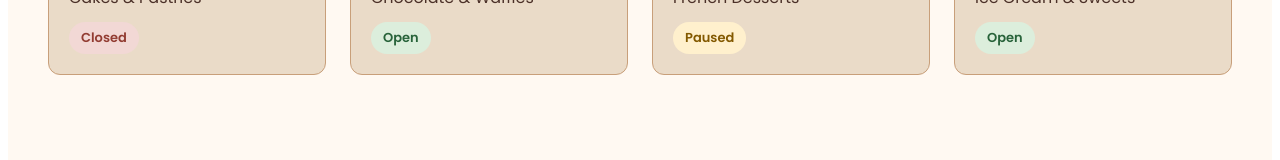
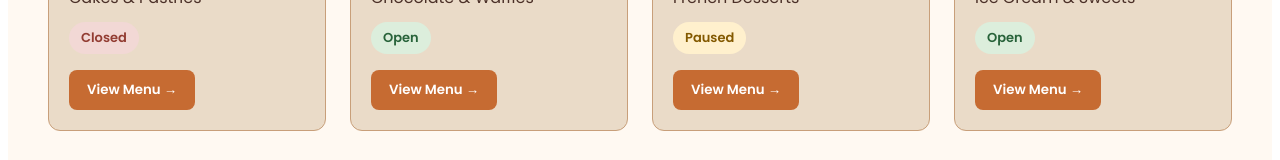
Before and after one commit to sharkie1704/SOEN-Rangers_HM, a React (Vite) app: page / in a window 1280 px wide. Shown: the part 472-632 px from the top of the page. Built offline with nearby package versions, Linux system fonts and the light colour scheme.

Commit message:
feat(ui): connect restaurant selection to menu page

```diff
--- a/src/ui/App.tsx
+++ b/src/ui/App.tsx
@@ -1,7 +1,26 @@
 // routes
 
+import { useState } from "react";
 import RestaurantListPage from "./ord/RestaurantListPage";
+import RestaurantMenuPage from "./ord/RestaurantMenuPage";
 
 export default function App() {
-  return <RestaurantListPage />;
+
+  const [selectedRestaurantId, setSelectedRestaurantId] =
+    useState<number | null>(null);
+
+  //navigate to the selected menu page
+  if (selectedRestaurantId !== null) {
+  return (
+    <RestaurantMenuPage
+      restaurantId={selectedRestaurantId}
+      onBack={() => setSelectedRestaurantId(null)}
+    />
+  );
 }
+  return (
+      <RestaurantListPage
+        onSelectRestaurant={setSelectedRestaurantId}
+      />
+    );
+}
--- a/src/ui/ord/RestaurantCard.tsx
+++ b/src/ui/ord/RestaurantCard.tsx
@@ -4,11 +4,13 @@ type RestaurantCardData = {
   category: string;
   image: string;
   status: "open" | "paused" | "closed";
+  onViewMenu: () => void;
 };
 
-export default function RestaurantCard({ name, category,status,image,
+export default function RestaurantCard({ name, category,status,image,onViewMenu
 }: RestaurantCardData) {
   return (
+
     <article
       style={{
         backgroundColor: "#EADBC8",
@@ -17,6 +19,8 @@ export default function RestaurantCard({ name, category,status,image,
         overflow: "hidden",
       }}
     >
+
+      {/* Show the restaurant image */}
       <img
         src={image}
         alt={name}
@@ -26,7 +30,7 @@ export default function RestaurantCard({ name, category,status,image,
           objectFit: "cover",
         }}
       />
-
+      {/* Restaurant name */}
       <div style={{ padding: "20px" }}>
         <h2
           style={{
@@ -37,6 +41,7 @@ export default function RestaurantCard({ name, category,status,image,
           {name}
         </h2>
 
+        {/* Restaurant category */}
         <p
           style={{
             color: "#4B3028",
@@ -46,6 +51,7 @@ export default function RestaurantCard({ name, category,status,image,
           {category}
         </p>
 
+        {/* Status  */}
          <span
         style={{
             display: "inline-block",
@@ -70,6 +76,26 @@ export default function RestaurantCard({ name, category,status,image,
         >
         {status.charAt(0).toUpperCase() + status.slice(1)}
         </span>
+
+        {/* Open the restaurant's menu */}
+        <button
+        type="button"
+        onClick={onViewMenu}
+        style={{
+            display: "block",
+            marginTop: "16px",
+            padding: "10px 18px",
+            backgroundColor: "#C66B32",
+            color: "#FFFFFF",
+            border: "none",
+            borderRadius: "8px",
+            fontFamily: "inherit",
+            fontWeight: 600,
+            cursor: "pointer",
+        }}
+        >
+        View Menu →
+        </button>
       </div>
     </article>
   );
--- a/src/ui/ord/RestaurantListPage.tsx
+++ b/src/ui/ord/RestaurantListPage.tsx
@@ -1,5 +1,9 @@
 
 import RestaurantCard from "./RestaurantCard";
+
+type RestaurantListPageInputs = {
+  onSelectRestaurant: (restaurantId: number) => void;
+};
 
 const restaurants = [
   {
@@ -32,7 +36,8 @@ const restaurants = [
   },
 ];
 
-export default function RestaurantListPage() {
+export default function RestaurantListPage({
+  onSelectRestaurant,}: RestaurantListPageInputs) {
   return (
     <main
       style={{
@@ -71,6 +76,7 @@ export default function RestaurantListPage() {
             category={restaurant.category}
             status={restaurant.status as "open" | "paused" | "closed"}
             image={restaurant.image}
+            onViewMenu={() => onSelectRestaurant(restaurant.id)}
           />
         ))}
       </section>
--- a/src/ui/ord/RestaurantMenuPage.tsx
+++ b/src/ui/ord/RestaurantMenuPage.tsx
@@ -0,0 +1,18 @@
+type RestaurantMenuPageInputs = {
+  restaurantId: number;
+  onBack: () => void;
+};
+
+export default function RestaurantMenuPage({
+  restaurantId,
+  onBack,
+}: RestaurantMenuPageInputs) {
+  return (
+    <main>
+      <button onClick={onBack}>Back to restaurants</button>
+
+      <h1>Menu for restaurant {restaurantId}</h1>
+      <p>Menu items coming soon.</p>
+    </main>
+  );
+}
```
